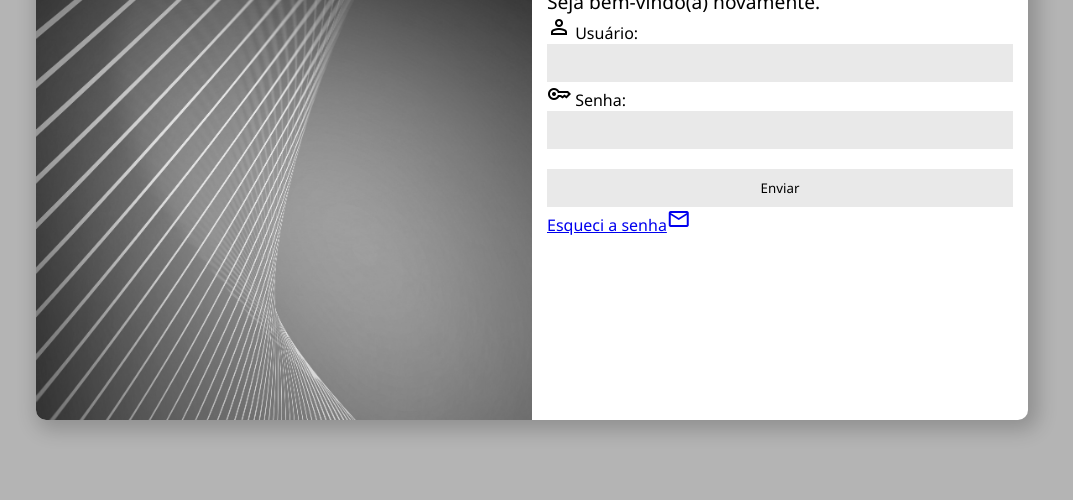
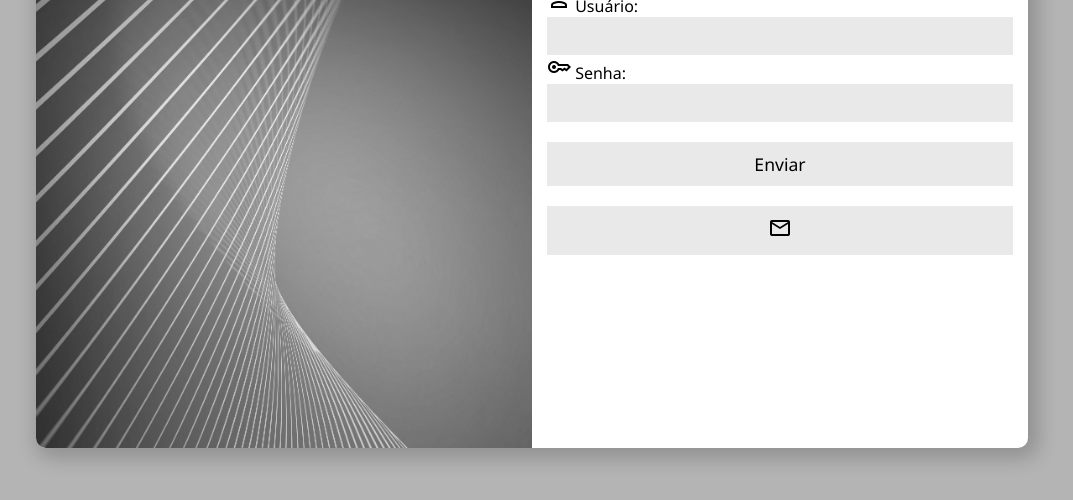
Before and after one commit to leonardobehnck/tela-de-login, a plain HTML site: page index.html in a window 1280 px wide. Shown: the part 230-730 px from the top of the page, without its empty margins (108-1181 px from the left). Drawn offline with nearby package versions, Linux system fonts and the light colour scheme.

Commit message:
ajustes[

```diff
--- a/index.html
+++ b/index.html
@@ -34,7 +34,7 @@
           </label>
           <input type="password" name="senha" id="password" autocomplete="current-password" required>
           <input type="submit" value="Enviar" id="enviar">
-          <a href="#">Esqueci a senha<span class="material-symbols-outlined">mail</span>          </span></a>
+          <a href="#" class="botao" title="Esqueci a senha"><span class="material-symbols-outlined">mail</span>          </span></a>
         </form>
       </div>
     </section>
--- a/styles/style.css
+++ b/styles/style.css
@@ -32,7 +32,7 @@ main {
 
 section#login {
   width: 250px;
-  height: 500px;
+  height: 555px;
   overflow: hidden;
   border-radius: 10px;
   background-color: var(--bg-color-principal-01);
@@ -42,7 +42,6 @@ section#login {
 }
 
 div#form {
-  height: 100px;
   padding: 15px;
   border-radius: 10px;
   display: block;
@@ -57,10 +56,6 @@ div#form > p {
   font-size: 0.8em;
 }
 
-div#form > a {
-  color: black;
-}
-
 div#form input {
   display: block;
   background-color: rgb(233, 233, 233);
@@ -71,6 +66,7 @@ div#form input {
 div#form #enviar {
   cursor: pointer;
   margin-top: 20px;
+  font-size: 1.1em;
 }
 
 div#form #enviar:hover {
@@ -86,3 +82,19 @@ div#imagem {
   background-size: cover;
   display: block;
 }
+
+div#form a.botao {
+  color: black;
+  display: block;
+  background-color: rgb(233, 233, 233);
+  margin-top: 20px;
+  padding: 10px;
+  width: 100%;
+  text-align: center;
+}
+
+div#form a.botao:hover {
+  cursor: pointer;
+  color: white;
+  background-color: black;
+}
```
